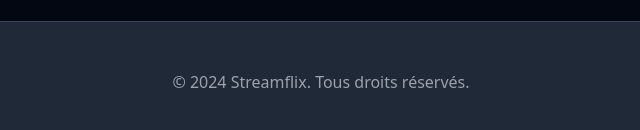
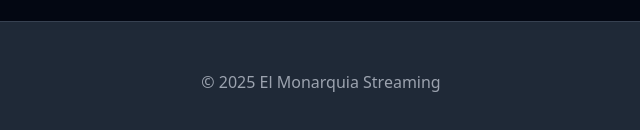
Before and after one commit to monarquia-dev/streamMt, a website: page series.html in a window 1280 px wide. Shown: the part 2939-3069 px from the top of the page, 319-959 px from the left. Drawn offline with nearby package versions, Linux system fonts and the light colour scheme.

```diff
--- a/series.html
+++ b/series.html
@@ -229,7 +229,7 @@
     <footer class="bg-gray-800 border-t border-gray-700 py-12">
         <div class="max-w-7xl mx-auto px-6 md:px-12">
             <div class="text-center text-gray-400">
-                <p>&copy; 2024 Streamflix. Tous droits réservés.</p>
+                <p>&copy; 2025 El Monarquia Streaming</p>
             </div>
         </div>
     </footer>
```
